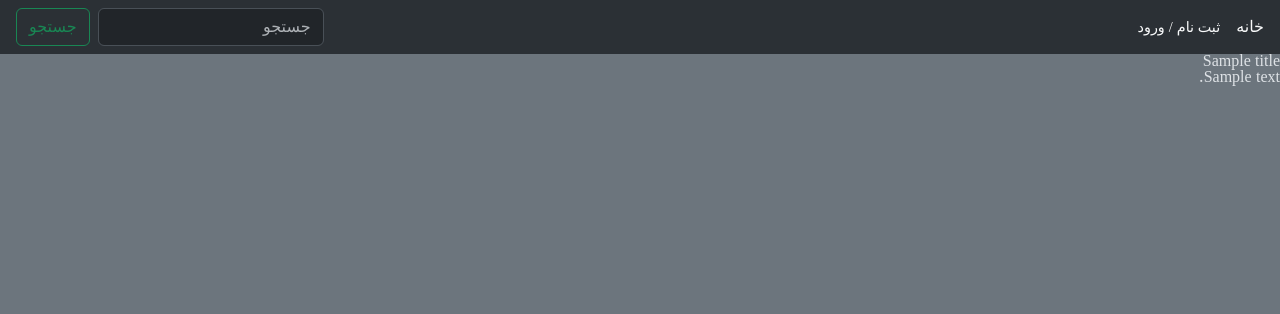
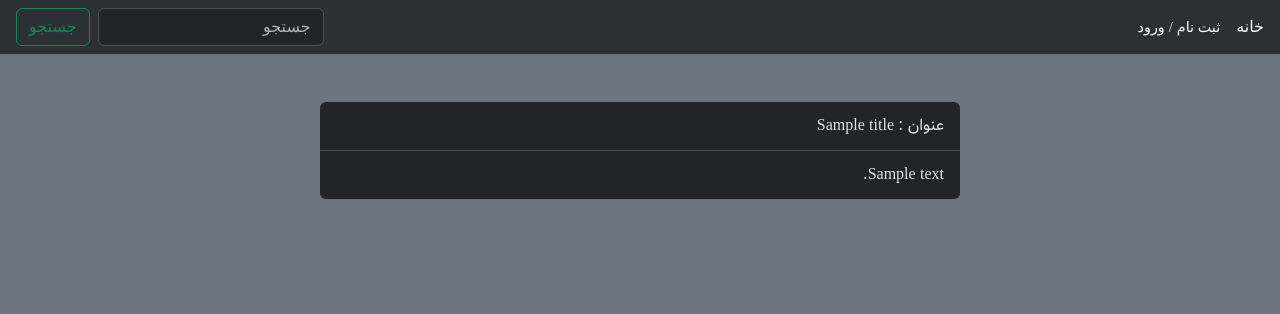
Before and after one commit to Abolfazl200017/calender, a Django app: template templates/todo.html in a window 1280 px wide. Shown: the top 314 px of the page. Run offline with Django 3.2, Linux system fonts and the light colour scheme; the template is opened without the code that fills it: most values are stand-ins (such as "Sample title", 1, 10 or a date in 2020); some libraries are stand-ins or nearby versions; some web fonts are replaced.

Commit message:
config first design of todo

```diff
--- a/templates/todo.html
+++ b/templates/todo.html
@@ -1,10 +1,16 @@
 {% extends 'base.html' %}
 
 {% block main %}
-    <div>
-        {{ title }}
-    </div>
-    <div>
-        {{ body }}
+    <div class="w-100 d-flex justify-content-center align-items-center pt-5">
+        <div class="w-50 rounded-2 bg-dark">
+            <div class="w-100 p-3 border-bottom">
+                عنوان :
+                {{ title }}
+            </div>
+            <div class="w-100 p-3">
+
+                {{ body }}
+            </div>
+        </div>
     </div>
 {% endblock main %}
```
